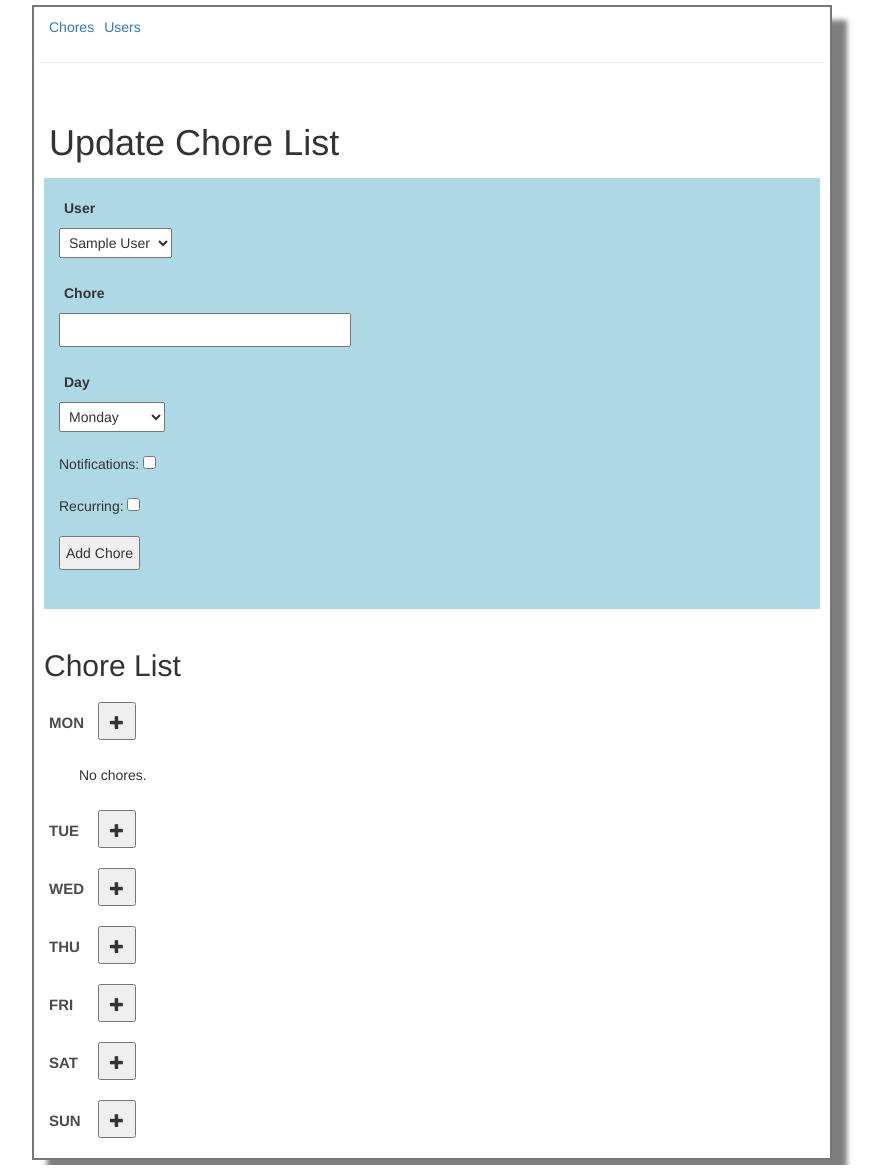
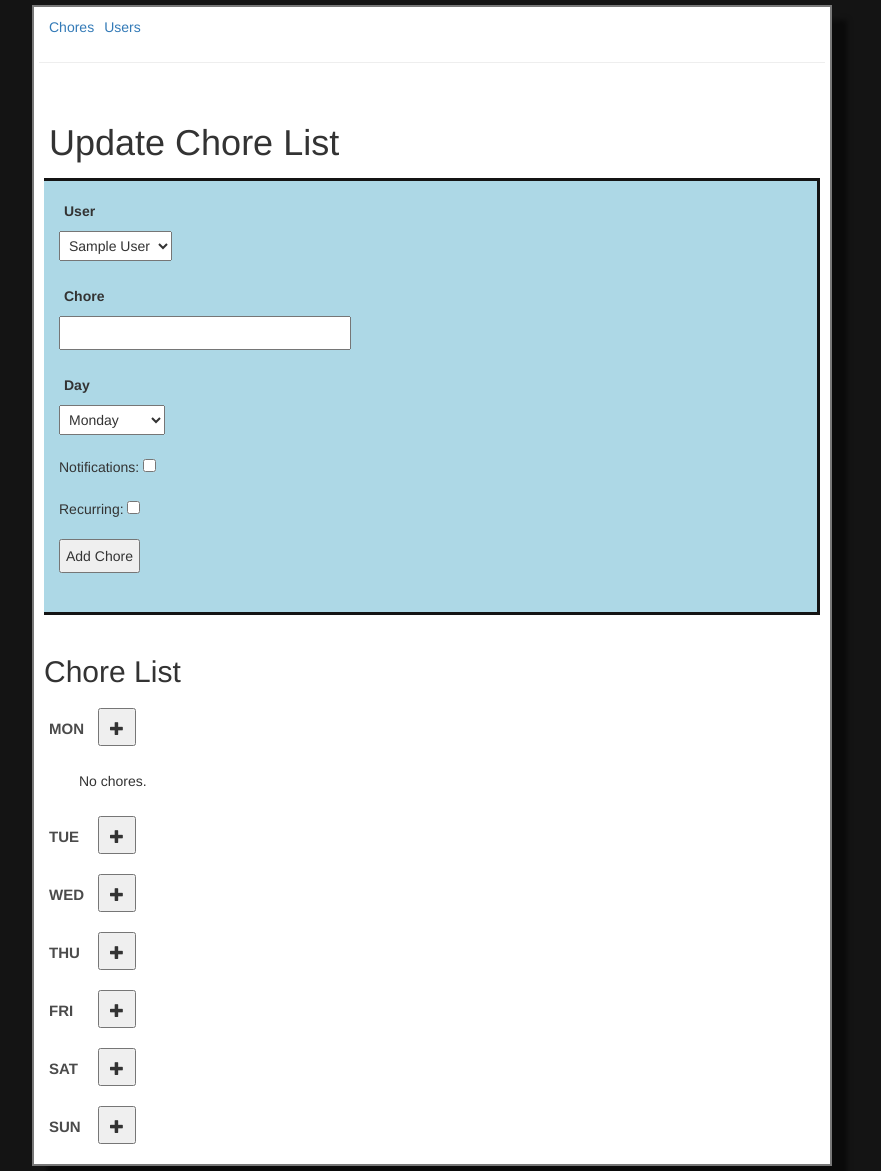
Before and after one commit to gHeld6/Chores, a Flask app: page / in a window 1280 px wide. Shown: the whole page, without its empty margins (208-1089 px from the left). Run offline with Flask 2, Linux system fonts and the light colour scheme; tables that the repository leaves empty hold one stand-in row (values such as "Sample post"); parts of the project's set-up code (start-up, migrations or seed data) failed here and were passed over; some libraries are stand-ins or nearby versions.

Commit message:
improved web display

```diff
--- a/app/routes.py
+++ b/app/routes.py
@@ -14,12 +14,14 @@
     days = get_days()
     for d in days:
         for c in d:
-            c['recurring'] = 'No'
-            c['complete'] = 'No'
             if c['recurring']:
                 c['recurring'] = 'Yes'
+            else:
+                c['recurring'] = 'No'
             if c['complete']:
                 c['complete'] = 'Yes'
+            else:
+                c['complete'] = 'No'
 
     cur_day = date.today().weekday()
     return render_template("index.html", title="home", form=form, days=days,
--- a/app/static/styles/home.css
+++ b/app/static/styles/home.css
@@ -1,3 +1,6 @@
+html {
+    background-color: rgb(20, 20, 20);
+}
 * {
     padding: 5px
 }
@@ -50,6 +53,9 @@
 .submit {
     float: right;
 }
+.userInput {
+    display: inline-block;
+}
 .day > span{
     font-size: 15px;
     text-transform: uppercase;
@@ -62,6 +68,9 @@
     background-color: white;
 }
 .topForm {
+    border-top: 3px solid rgb(20, 20, 20);
+    border-right: 3px solid rgb(20, 20, 20);
+    border-bottom: 3px solid rgb(20, 20, 20);
     width: 100%;
     background-color: lightblue;
 }
--- a/app/templates/index.html
+++ b/app/templates/index.html
@@ -15,7 +15,7 @@
                     '<span class="finished">Completed</span><span class="recurring">Recurring</span></p>');
                 var noChoreHeading = $('<p class="noChores">No chores.</p>');
                 var curDay = "{{ day_names[cur_day] }}";
-
+                console.log($(".userInput").parent());
                 $("#notificationBlock").hide()
 
                 name = "." + curDay;
@@ -118,7 +118,7 @@
         <div class="topForm">
 
             <form id="addChore">
-                <p>
+                <p class="userInput">
                     {{ form.user.label }}<br>
                     {{ form.user() }}
                 </p>
--- a/main.py
+++ b/main.py
@@ -65,6 +65,11 @@
     :param day: day to get chore for
     :return: none
     """
+    if len(threads) >= 1:
+        #stop old thread if there is one
+        old_thread = threads.pop()
+        old_thread.stop()
+        old_thread.join()
     if numChores == 0:
         setRGB(10, 10, 10)
         setText("There are no chores for today.")
@@ -79,18 +84,16 @@
     if not color in rgb_vals:
         color = "Red"
     setRGB(*rgb_vals[color][brightness])
-    if len(threads) >= 1:
-        #stop old thread if there is one
-        old_thread = threads.pop()
-        old_thread.stop()
-        old_thread.join()
     if length > 16:
         start = text[0:17].rfind(" ")
         end = text[16:].find(" ")
         if start != 16 and end != 17:
             spaces = " " * ((16 - start) - 1)
-            text = text[0:start] + spaces + text[start:]
-    if len(text) <= 32:
+            if length + 16 - start < 33:
+                text = text[0:start] + spaces + text[start:]
+            else:
+                length = 33
+    if length <= 32:
         setText_norefresh(text)
     else:
         t1 = ScrollThread(text)
@@ -175,7 +178,7 @@
 
 for i in range(len(users)):
     set_chores_done_led(users[i][0], users[i][3], old_day_num)
-
+sleep(4)
 while True:
     today = date.today()
     today_num = today.weekday()
@@ -197,6 +200,7 @@
         change_day(old_day_num, day)
         day = days[today_num]
         old_day_num = today_num
+        disp_chore(len(day), day)
 
     num_chores = len(day)
 
```
Also changed, not shown: app.db.
